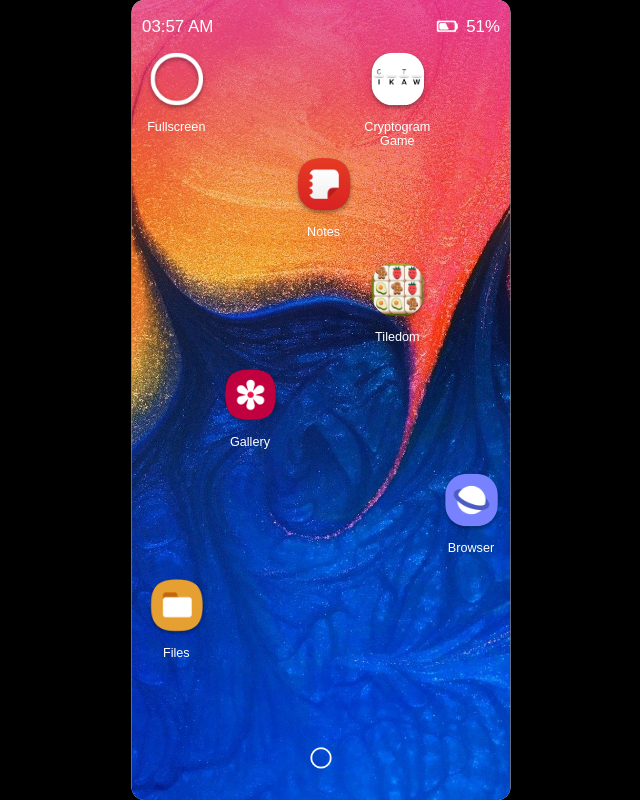
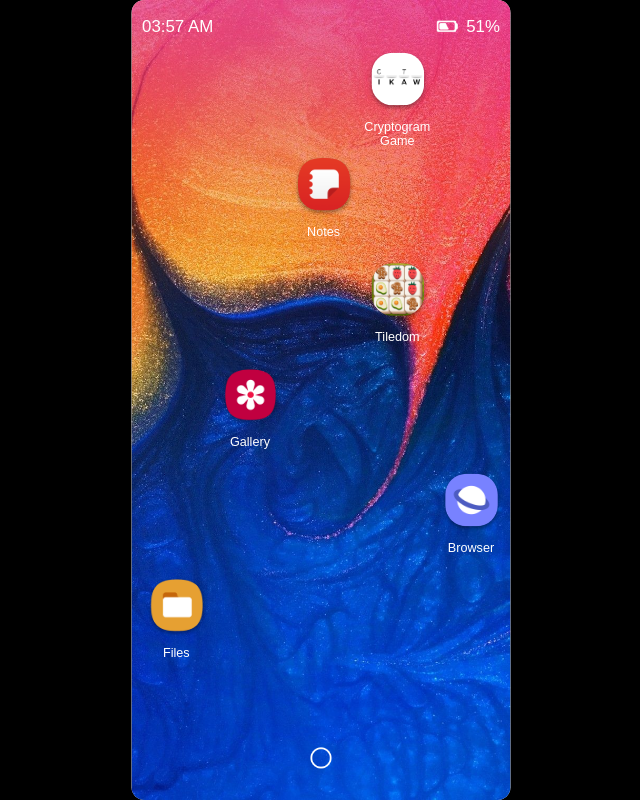
Before and after one commit to LoversToo/birthday, a plain HTML site: page index.htm in a window 1280 px wide. Shown: the whole page, without its empty margins (319-959 px from the left). Drawn offline with Linux system fonts and the light colour scheme.

Commit message:
Update index.htm

```diff
--- a/index.htm
+++ b/index.htm
@@ -28,10 +28,7 @@
         <main></main>
         <template id="home">
           <div class="app-grid">
-            <div class="app-icon" id="fullScreen" onclick="toggleFullScreen()">
-              <img src="img/circle.png" alt="Settings">
-              <p id="fullScreenText">Fullscreen</p>
-            </div>
+            <div class="app-icon"></div>
             <div class="app-icon"></div>
             <div class="app-icon"></div>
             <div class="app-icon" data-page="cryptogram" data-bg="url(img/white.png)" onclick="loadPage(this)">
```
